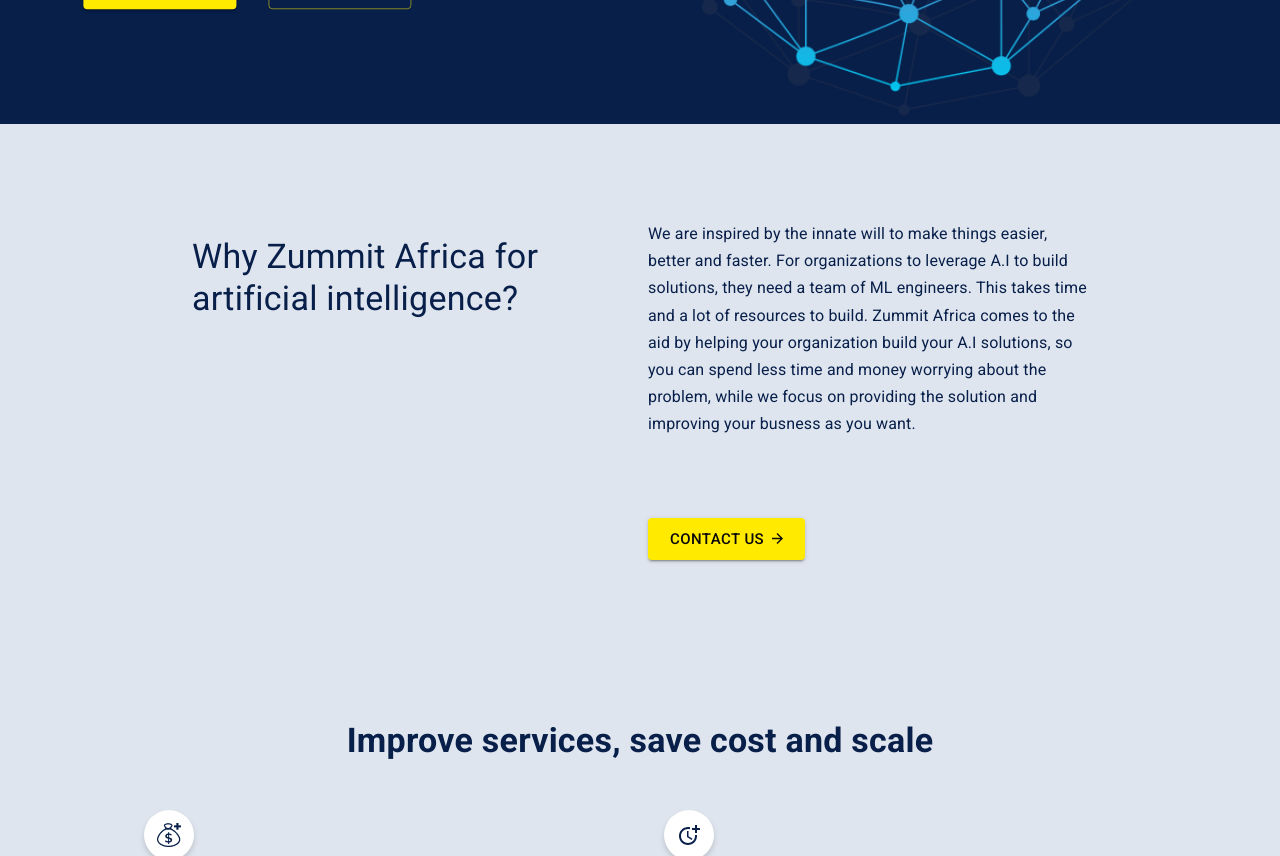
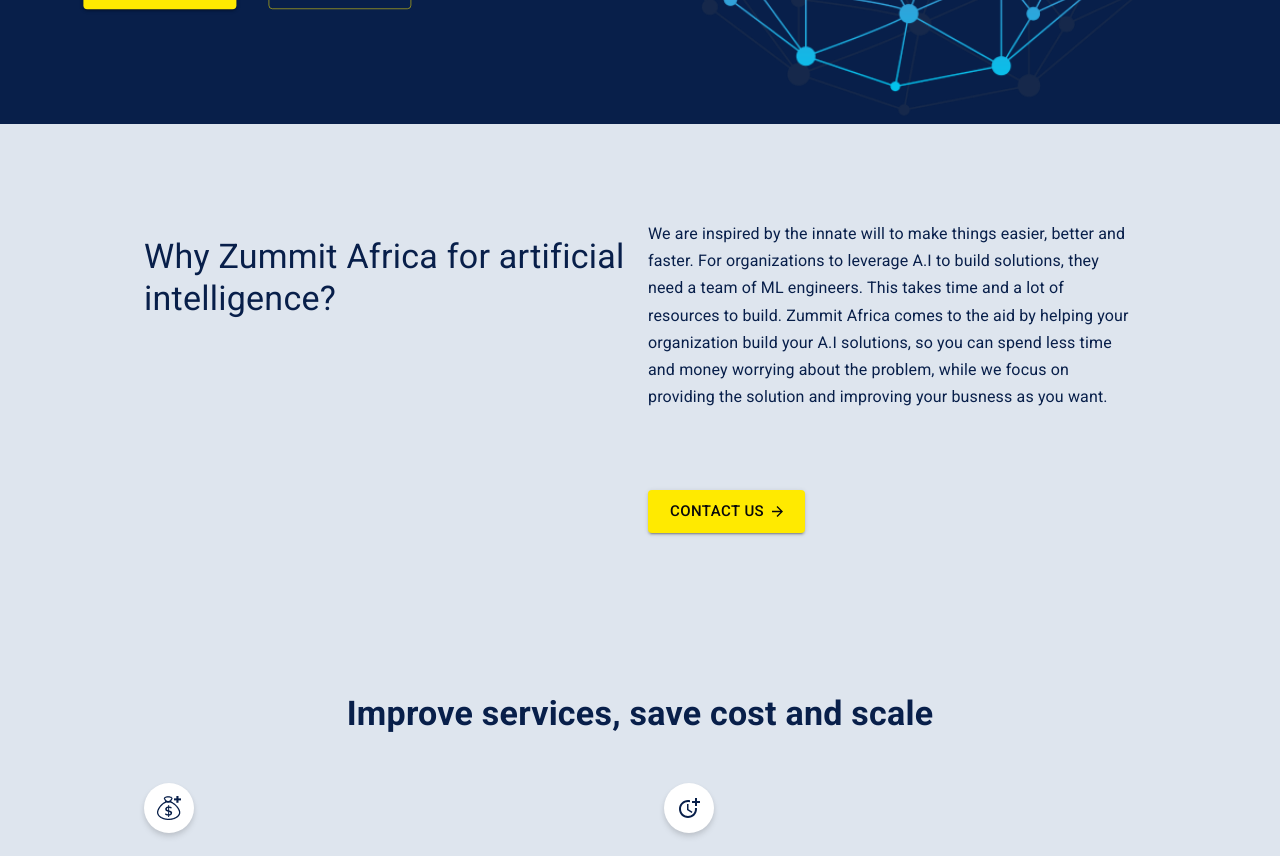
Before and after one commit to Zummit-Africa-Inc/Web-Page-FE, a React (Create React App) app: page / in a window 1280 px wide. Shown: the part 500-1356 px from the top of the page. Built offline with nearby package versions, Linux system fonts and the light colour scheme.

Commit message:
adding padding left and right to xl breakpoints for previous sections done by me

```diff
--- a/src/Component/Button.js
+++ b/src/Component/Button.js
@@ -3,7 +3,7 @@
 
 
 export default function PrimaryButton({children, bgcolor, color,isDesktop, margin="5rem 0 0 0"}) {
-  // Media Query to be applied on based on Screen Size
+  // Check to know if its in desktop or mobile phone screen and apply margin based on Screen Sizes
   let screenSize = isDesktop ? `${margin}` : "2rem auto";
 
   return (
--- a/src/Section/AIinAction.js
+++ b/src/Section/AIinAction.js
@@ -16,7 +16,7 @@
   return (
     <Box component='section'
         sx={{ py: '4rem', backgroundImage: 'url(../Images/pattern_herringbone.png)', color: '#FFFFFF'}}
-        px={{xs:2, sm:3, md:'9rem'}}
+        px={{xs:2, sm:3, md:'6rem', lg:'9rem', xl:'15rem'}}
     >
         <PrimaryHeader pbSize='0'>A.I in action</PrimaryHeader>
         <Header textSize='h6' textAlign='center'>
--- a/src/Section/ContactSection.js
+++ b/src/Section/ContactSection.js
@@ -18,7 +18,7 @@
   return (
     <Box component='section'
         sx={{ py: '4rem', backgroundColor: '#DEE5EE', color: '#081F4A'}}
-        px={{xs:3, sm:4, md:'9rem'}}
+        px={{xs:3, sm:4, md:'9rem', xl:'18rem'}}
     >
         <PrimaryHeader pbSize='1rem'>Let’s give your business that head start</PrimaryHeader>
         <Header textSize='h6' textAlign='center'>
--- a/src/Section/SectionFour.js
+++ b/src/Section/SectionFour.js
@@ -19,7 +19,7 @@
     <Box
       component="section"
       sx={{ py: "4rem", backgroundColor: "#DEE5EE", color: "#081F4A" }}
-      px={{ xs: 3, sm: 4, md: "9rem" }}
+      px={{ xs: 3, sm: 4, md: "9rem", xl:'18rem'}}
     >
       <PrimaryHeader pbSize="3rem">
         Improve services, save cost and scale
--- a/src/Section/WhyZummit.js
+++ b/src/Section/WhyZummit.js
@@ -13,7 +13,7 @@
   return (
     <Box component='section'
         sx={{ py: '6rem', backgroundColor: '#DEE5EE', color: '#081F4A'}}
-        px={{xs:3, sm:4, md:'12rem'}}>
+        px={{xs:3, sm:4, md:'9rem', xl:'18rem'}}>
         <Grid container spacing={2}>
             <Grid item sm={12} md={6}>
                 <Header textSize='h4'>
```
